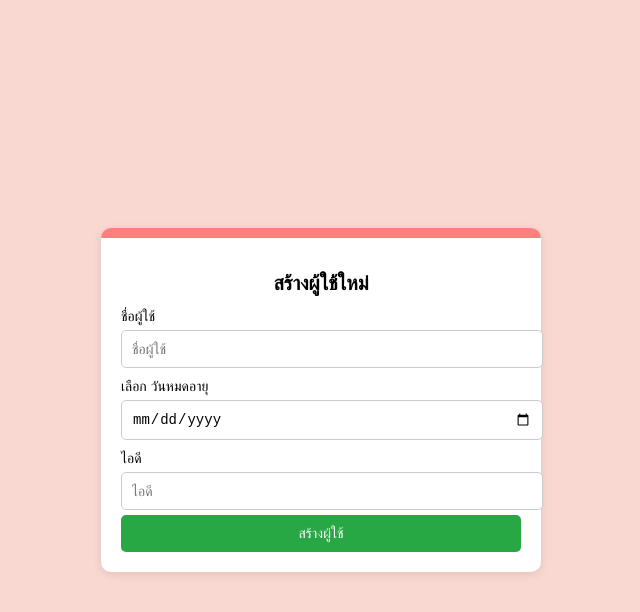
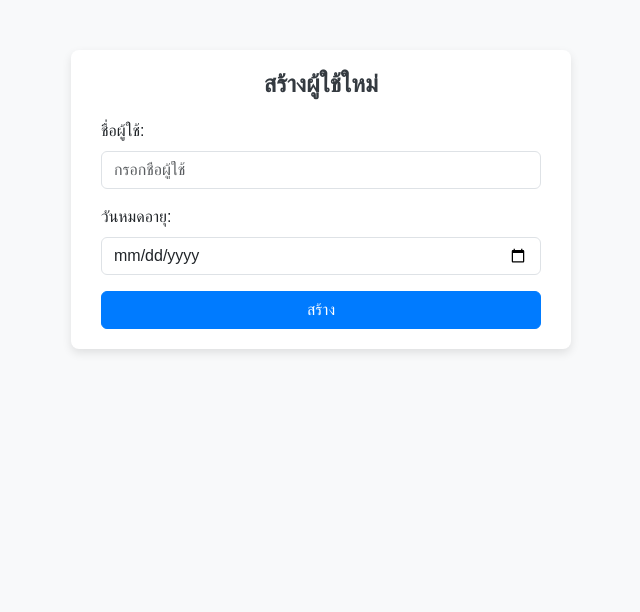
Before and after one commit to idckoala/devton, a plain HTML site: page index.html in a window 1280 px wide. Shown: the whole page, without its empty margins (319-959 px from the left). Drawn offline with nearby package versions, Linux system fonts and the light colour scheme.

Commit message:
Update index.html

```diff
--- a/index.html
+++ b/index.html
@@ -1,103 +1,136 @@
 <!DOCTYPE html>
-<html lang="th">
+<html lang="en">
 <head>
     <meta charset="UTF-8">
     <meta name="viewport" content="width=device-width, initial-scale=1.0">
     <title>สร้างผู้ใช้ใหม่</title>
+    <!-- ใช้ Bootstrap CSS -->
+    <link
+        href="https://cdn.jsdelivr.net/npm/bootstrap@5.3.2/dist/css/bootstrap.min.css"
+        rel="stylesheet"
+    >
     <style>
         body {
+            background-color: #f8f9fa; /* สีพื้นหลังอ่อน */
             font-family: Arial, sans-serif;
-      background-color: #f8d8d1;
+        }
+        .form-container {
+            max-width: 500px;
+            margin: 50px auto;
+            background: #ffffff;
+            border-radius: 8px;
+            box-shadow: 0px 4px 10px rgba(0, 0, 0, 0.1);
+            padding: 20px 30px;
+        }
+        .form-container h1 {
+            font-size: 24px;
+            font-weight: bold;
+            margin-bottom: 20px;
+            color: #343a40;
+        }
+        .btn-primary {
+            background-color: #007bff;
+            border-color: #007bff;
+            transition: background-color 0.3s ease, box-shadow 0.3s ease;
+        }
+        .btn-primary:hover {
+            background-color: #0056b3;
+            box-shadow: 0px 4px 10px rgba(0, 0, 0, 0.2);
+        }
+        .result-box {
+            margin-top: 20px;
+            padding: 15px;
+            border: 1px solid #ced4da;
+            border-radius: 8px;
+            background-color: #f8f9fa;
+        }
+        .result-box p {
             margin: 0;
-      padding: 0;
-      display: flex;
-      justify-content: center;
-      align-items: center;
-      height: 100vh;
+            font-size: 16px;
+            color: #495057;
         }
-    .container {
-      background: white;
-      border-radius: 10px;
-      padding: 20px;
-      width: 90%;
-      max-width: 400px;
-      box-shadow: 0 2px 10px rgba(0, 0, 0, 0.1);
-      border-top: 10px solid #ff7f7f; /* เพิ่มขอบบน */
-    }
-    h1 {
-      font-size: 20px;
-      text-align: center;
-    }
-    label {
-      font-size: 14px;
-      display: block;
+        .btn-copy {
             margin-top: 10px;
-    }
-    input, button {
-      width: 100%;
-      padding: 10px;
-      margin-top: 5px;
-      border: 1px solid #ccc;
-      border-radius: 5px;
-      font-size: 14px;
-    }
-    button {
-      background: #28a745;
-      color: white;
-      cursor: pointer;
-      border: none;
-    }
-    button:hover {
-      background: #218838;
         }
     </style>
 </head>
 <body>
     <div class="container">
-    <h1>สร้างผู้ใช้ใหม่</h1>
-    <label for="username">ชื่อผู้ใช้</label>
-    <input type="text" id="username" placeholder="ชื่อผู้ใช้">
-
-    <label for="expiry_date">เลือก วันหมดอายุ</label>
-    <input type="date" id="expiry_date">
-
-    <label for="user_id">ไอดี</label>
-    <input type="text" id="user_id" placeholder="ไอดี">
-
-    <button id="submit">สร้างผู้ใช้</button>
+        <div class="form-container">
+            <h1 class="text-center">สร้างผู้ใช้ใหม่</h1>
+            <form id="userForm" onsubmit="event.preventDefault(); createUser();">
+                <div class="mb-3">
+                    <label for="username" class="form-label">ชื่อผู้ใช้:</label>
+                    <input
+                        type="text"
+                        class="form-control"
+                        id="username"
+                        placeholder="กรอกชื่อผู้ใช้"
+                        required
+                    >
+                </div>
+                <div class="mb-3">
+                    <label for="expiration_date" class="form-label">วันหมดอายุ:</label>
+                    <input
+                        type="date"
+                        class="form-control"
+                        id="expiration_date"
+                        required
+                    >
+                </div>
+                <button type="submit" class="btn btn-primary w-100">สร้าง</button>
+            </form>
+            <div id="result" class="result-box d-none">
+                <p><strong>ชื่อผู้ใช้:</strong> <span id="resultUsername"></span></p>
+                <p><strong>วันหมดอายุ:</strong> <span id="resultExpirationDate"></span></p>
+                <button class="btn btn-secondary btn-copy w-100" onclick="copyToClipboard()">
+                    คัดลอกข้อมูล
+                </button>
+            </div>
+        </div>
     </div>
 
+    <!-- ใช้ Bootstrap JS -->
+    <script src="https://cdn.jsdelivr.net/npm/bootstrap@5.3.2/dist/js/bootstrap.bundle.min.js"></script>
     <script>
-    document.getElementById("submit").addEventListener("click", async () => {
-      const username = document.getElementById("username").value;
-      const expiryDate = document.getElementById("expiry_date").value;
-      const userId = document.getElementById("user_id").value;
+        // ฟังก์ชันสำหรับส่งข้อมูลไปยัง Backend
+        async function createUser() {
+            const username = document.getElementById('username').value;
+            const expirationDate = document.getElementById('expiration_date').value;
 
-      const data = {
-        username,
-        expiry_date: expiryDate,
-        id: userId,
-      };
-
-      try {
-        const response = await fetch("https://your-3xuiv2ray-api-endpoint.com/create", {
-          method: "POST",
+            // ส่งข้อมูลไปยัง Backend
+            const response = await fetch('/create_user', {
+                method: 'POST',
                 headers: {
-            "Content-Type": "application/json",
+                    'Content-Type': 'application/json'
                 },
-          body: JSON.stringify(data),
+                body: JSON.stringify({ username, expiration_date: expirationDate })
             });
 
-        if (response.ok) {
-          alert("สร้างผู้ใช้สำเร็จ!");
+            const data = await response.json();
+
+            // แสดงผลลัพธ์
+            if (data.message === "User created successfully!") {
+                document.getElementById('resultUsername').textContent = username;
+                document.getElementById('resultExpirationDate').textContent = expirationDate;
+                document.getElementById('result').classList.remove('d-none');
             } else {
-          alert("มีข้อผิดพลาดเกิดขึ้น");
+                alert("เกิดข้อผิดพลาด: " + data.message);
             }
-      } catch (error) {
-        console.error("Error:", error);
-        alert("ไม่สามารถเชื่อมต่อ API ได้");
         }
+
+        // ฟังก์ชันสำหรับคัดลอกข้อมูลไปยัง Clipboard
+        function copyToClipboard() {
+            const username = document.getElementById('resultUsername').textContent;
+            const expirationDate = document.getElementById('resultExpirationDate').textContent;
+            const textToCopy = `ชื่อผู้ใช้: ${username}\nวันหมดอายุ: ${expirationDate}`;
+
+            navigator.clipboard.writeText(textToCopy).then(() => {
+                alert('คัดลอกข้อมูลเรียบร้อยแล้ว!');
+            }).catch(err => {
+                console.error('Failed to copy: ', err);
             });
+        }
     </script>
 </body>
 </html>
```
Lines whose indentation alone changed are shown as unchanged.
